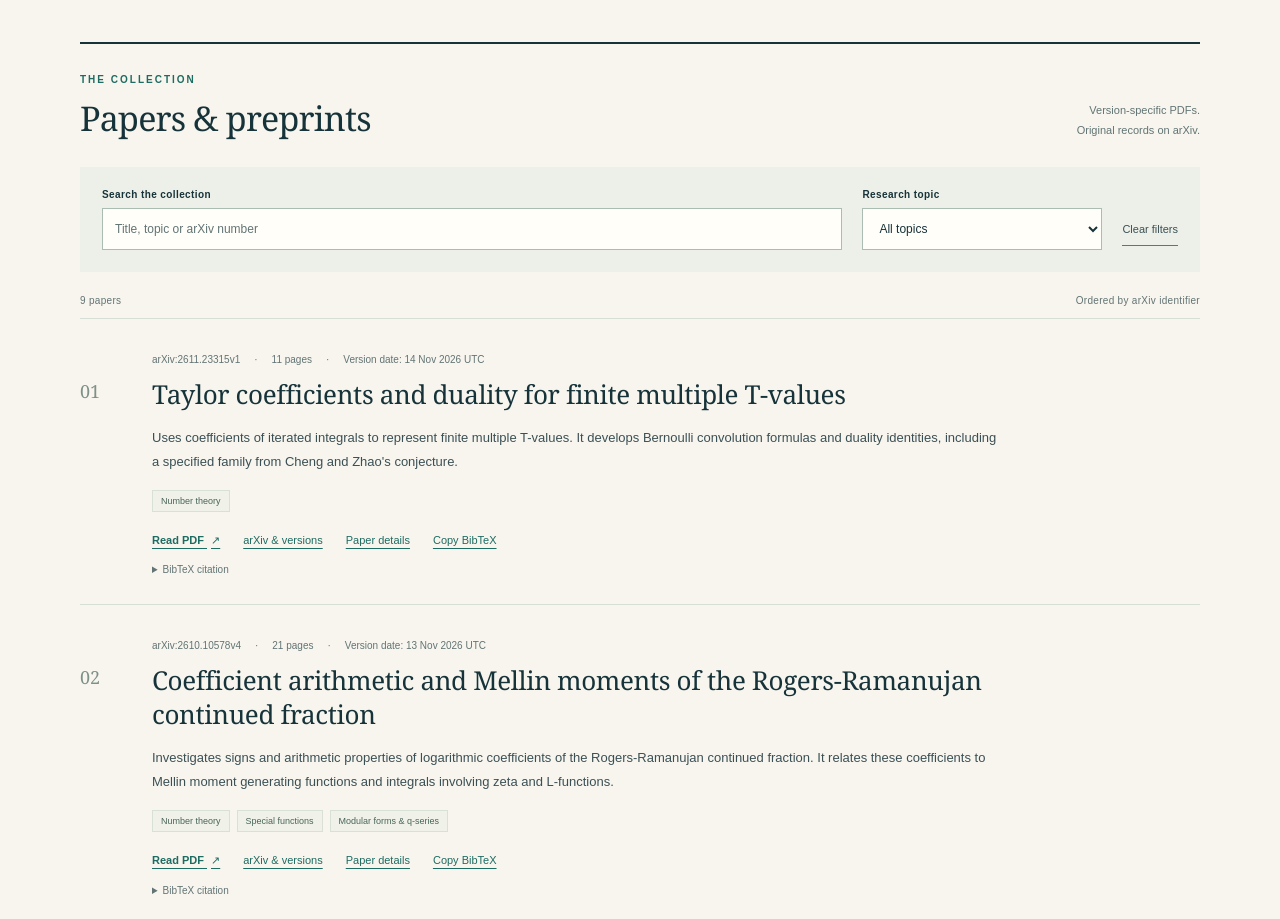
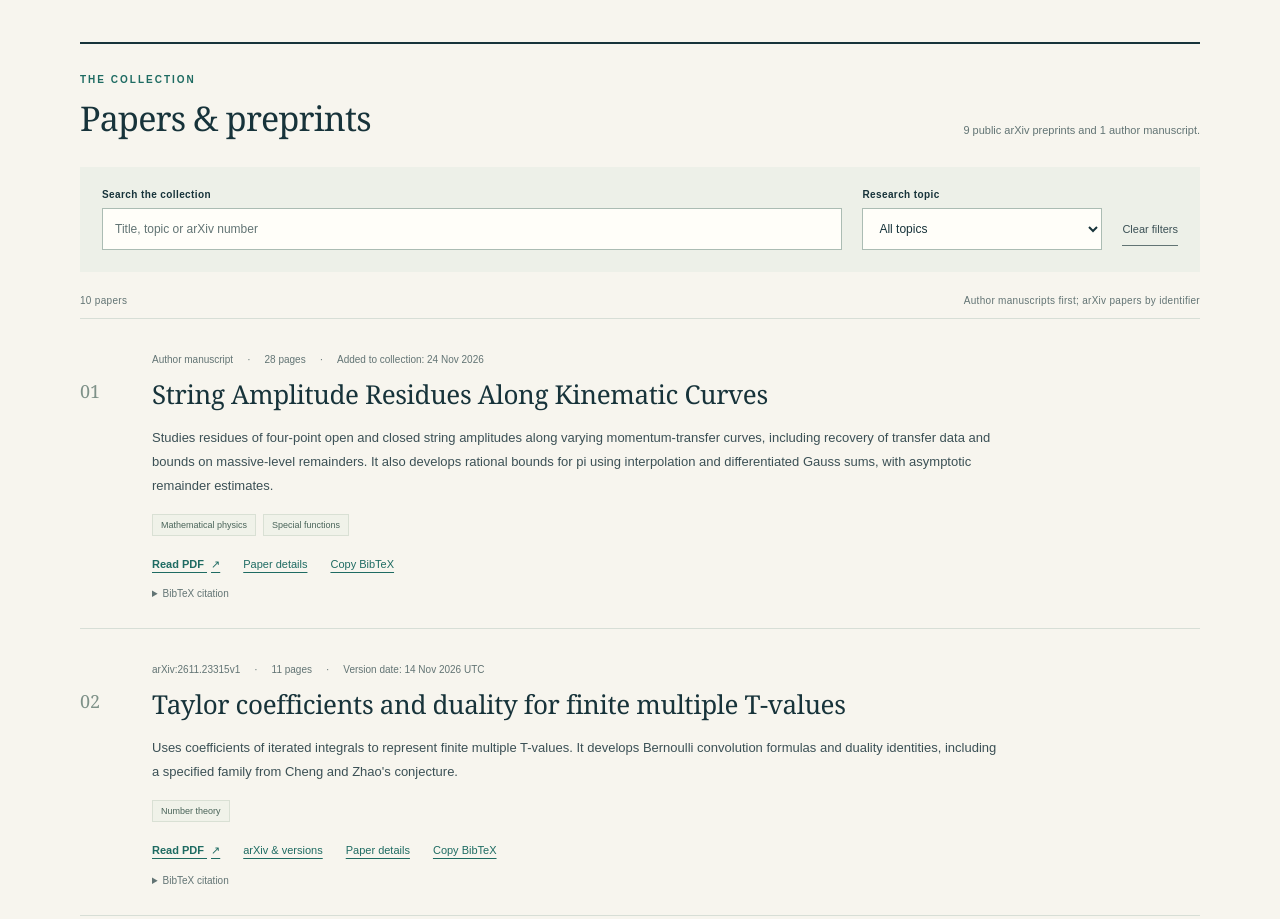
Before and after one commit to SRINIVASARAGHAVA/research-papers-srinivasa-raghava, a plain HTML site: page docs/index.html in a window 1280 px wide. Shown: the part 1040-1959 px from the top of the page. Drawn offline with Linux system fonts and the light colour scheme.

```diff
--- a/docs/index.html
+++ b/docs/index.html
@@ -3,7 +3,7 @@
 <head>
   <meta charset="utf-8">
   <meta name="viewport" content="width=device-width, initial-scale=1">
-  <meta name="description" content="Research papers by K. Srinivasa Raghava: number theory, partitions, special functions, modular forms and algebraic geometry. Read preprints and download citations.">
+  <meta name="description" content="Research papers by K. Srinivasa Raghava: mathematical physics, number theory, partitions, special functions, modular forms and algebraic geometry. Read manuscripts and preprints, and download citations.">
   <meta name="author" content="K. Srinivasa Raghava">
   <meta name="theme-color" content="#17333a">
   <title>Research papers | K. Srinivasa Raghava</title>
@@ -16,15 +16,35 @@
   <main>
     <section class="hero" aria-labelledby="page-title">
       <div class="hero-copy"><p class="eyebrow">A mathematics research collection</p><h1 id="page-title">K. Srinivasa Raghava</h1><p class="hero-subtitle">Research papers</p><p class="intro">My research moves between pure and applied mathematics, guided by a recurring question: what deeper structure explains the pattern in front of us? Alongside published papers and preprints, I enjoy writing clear mathematical notes and sharing new findings in ways that invite students and researchers into the conversation.</p><div class="hero-links"><a class="button" href="#papers">Browse the collection <span aria-hidden="true">↓</span></a><a href="citations.bib" download>Download all citations</a></div><p class="social-links"><span>Connect</span><a href="https://www.facebook.com/SRINIVASARAGHAVA6174">Facebook</a><a href="https://x.com/SrinivasR1729">X (Twitter)</a></p></div>
-      <figure class="hero-portrait"><img src="k-srinivasa-raghava.png" alt="Portrait of K. Srinivasa Raghava" width="1122" height="1402" fetchpriority="high"><figcaption><span>K. Srinivasa Raghava</span><span>9 public preprints</span></figcaption></figure>
+      <figure class="hero-portrait"><img src="k-srinivasa-raghava.png" alt="Portrait of K. Srinivasa Raghava" width="1122" height="1402" fetchpriority="high"><figcaption><span>K. Srinivasa Raghava</span><span>10 research papers</span></figcaption></figure>
     </section>
     <section class="feature" id="feature" aria-labelledby="feature-title"><div class="feature-meta"><p class="eyebrow">Special feature</p><p class="feature-source">ICTP Global Science Portal</p><time datetime="2026-03-24">24 March 2026</time></div><div class="feature-copy"><h2 id="feature-title">Srinivasa Raghava: Patterns, Primes, and the Ramanujan Influence</h2><p class="feature-description">A conversation about Ramanujan&#x27;s influence, mathematical intuition, experimentation, and the ideas behind my research.</p><p class="feature-attribution">Interview by Abdulhafeez Abdulsalam for InvariantMath, shared on the ICTP Global Science Portal.</p><a class="feature-link" href="https://ictp.global/news/13119204">Read the interview <span aria-hidden="true">↗</span></a></div></section>
     <section class="collection" id="papers" aria-labelledby="collection-title">
-      <div class="section-heading"><div><p class="eyebrow">The collection</p><h2 id="collection-title">Papers &amp; preprints</h2></div><p>Version-specific PDFs.<br>Original records on arXiv.</p></div>
-      <div class="filters" id="filters" hidden><div class="search-group"><label for="search">Search the collection</label><input id="search" type="search" placeholder="Title, topic or arXiv number" autocomplete="off"></div><div class="topic-group"><label for="topic">Research topic</label><select id="topic"><option value="">All topics</option><option value="number-theory">Number theory</option><option value="partitions">Partitions &amp; combinatorics</option><option value="special-functions">Special functions</option><option value="modular-forms">Modular forms &amp; q-series</option><option value="algebraic-geometry">Algebraic geometry</option></select></div><button id="clear-filters" type="button" class="clear-button">Clear filters</button></div>
-      <div class="collection-line"><p id="result-count" role="status" aria-live="polite">9 papers</p><span>Ordered by arXiv identifier</span></div>
-      <div id="paper-list"><article class="paper" id="paper-2611.23315" data-id="2611.23315" data-topics="Number theory">
+      <div class="section-heading"><div><p class="eyebrow">The collection</p><h2 id="collection-title">Papers &amp; preprints</h2></div><p>9 public arXiv preprints and 1 author manuscript.</p></div>
+      <div class="filters" id="filters" hidden><div class="search-group"><label for="search">Search the collection</label><input id="search" type="search" placeholder="Title, topic or arXiv number" autocomplete="off"></div><div class="topic-group"><label for="topic">Research topic</label><select id="topic"><option value="">All topics</option><option value="mathematical-physics">Mathematical physics</option><option value="number-theory">Number theory</option><option value="partitions">Partitions &amp; combinatorics</option><option value="special-functions">Special functions</option><option value="modular-forms">Modular forms &amp; q-series</option><option value="algebraic-geometry">Algebraic geometry</option></select></div><button id="clear-filters" type="button" class="clear-button">Clear filters</button></div>
+      <div class="collection-line"><p id="result-count" role="status" aria-live="polite">10 papers</p><span>Author manuscripts first; arXiv papers by identifier</span></div>
+      <div id="paper-list"><article class="paper" id="paper-string-amplitude-residues" data-id="string-amplitude-residues" data-topics="Mathematical physics Special functions">
       <div class="paper-number" aria-hidden="true">01</div>
+      <div class="paper-body">
+        <div class="paper-meta"><span>Author manuscript</span><span>28 pages</span><span>Added to collection: 24 Nov 2026</span></div>
+        <h3><a href="pdfs/string-amplitude-residues-along-kinematic-curves.pdf">String Amplitude Residues Along Kinematic Curves</a></h3>
+        <p class="summary">Studies residues of four-point open and closed string amplitudes along varying momentum-transfer curves, including recovery of transfer data and bounds on massive-level remainders. It also develops rational bounds for pi using interpolation and differentiated Gauss sums, with asymptotic remainder estimates.</p>
+        <div class="tags" aria-label="Research topics"><span class="tag">Mathematical physics</span><span class="tag">Special functions</span></div>
+        <div class="paper-actions">
+          <a class="pdf-link" data-local-pdf="pdfs/string-amplitude-residues-along-kinematic-curves.pdf" href="pdfs/string-amplitude-residues-along-kinematic-curves.pdf">Read PDF <span aria-hidden="true">↗</span><span class="sr-only">: String Amplitude Residues Along Kinematic Curves</span></a>
+
+          <a href="https://github.com/SRINIVASARAGHAVA/research-papers-srinivasa-raghava/tree/main/papers/string-amplitude-residues">Paper details<span class="sr-only">: String Amplitude Residues Along Kinematic Curves</span></a>
+          <button class="copy-citation" type="button" data-id="string-amplitude-residues" hidden>Copy BibTeX<span class="sr-only">: String Amplitude Residues Along Kinematic Curves</span></button>
+        </div>
+        <details class="citation"><summary>BibTeX citation</summary><pre><code>@unpublished{raghavaStringAmplitudeResidues,
+  title = {{String Amplitude Residues Along Kinematic Curves}},
+  author = {K. Srinivasa Raghava},
+  note = {Author manuscript; added to collection 24 Nov 2026},
+  url = {https://srinivasaraghava.github.io/research-papers-srinivasa-raghava/pdfs/string-amplitude-residues-along-kinematic-curves.pdf}
+}</code></pre></details>
+      </div>
+    </article><article class="paper" id="paper-2611.23315" data-id="2611.23315" data-topics="Number theory">
+      <div class="paper-number" aria-hidden="true">02</div>
       <div class="paper-body">
         <div class="paper-meta"><span>arXiv:2611.23315v1</span><span>11 pages</span><span>Version date: 14 Nov 2026 UTC</span></div>
         <h3><a href="https://arxiv.org/abs/2611.23315v1">Taylor coefficients and duality for finite multiple T-values</a></h3>
@@ -48,7 +68,7 @@
 }</code></pre></details>
       </div>
     </article><article class="paper" id="paper-2610.10578" data-id="2610.10578" data-topics="Number theory Special functions Modular forms &amp; q-series">
-      <div class="paper-number" aria-hidden="true">02</div>
+      <div class="paper-number" aria-hidden="true">03</div>
       <div class="paper-body">
         <div class="paper-meta"><span>arXiv:2610.10578v4</span><span>21 pages</span><span>Version date: 13 Nov 2026 UTC</span></div>
         <h3><a href="https://arxiv.org/abs/2610.10578v4">Coefficient arithmetic and Mellin moments of the Rogers-Ramanujan continued fraction</a></h3>
@@ -72,7 +92,7 @@
 }</code></pre></details>
       </div>
     </article><article class="paper" id="paper-2609.22346" data-id="2609.22346" data-topics="Special functions Modular forms &amp; q-series">
-      <div class="paper-number" aria-hidden="true">03</div>
+      <div class="paper-number" aria-hidden="true">04</div>
       <div class="paper-body">
         <div class="paper-meta"><span>arXiv:2609.22346v2</span><span>25 pages</span><span>Version date: 20 Nov 2026 UTC</span></div>
         <h3><a href="https://arxiv.org/abs/2609.22346v2">Dedekind Eta Powers and Interlacing in Lambert Series Quotients</a></h3>
@@ -96,7 +116,7 @@
 }</code></pre></details>
       </div>
     </article><article class="paper" id="paper-2609.20201" data-id="2609.20201" data-topics="Special functions Algebraic geometry">
-      <div class="paper-number" aria-hidden="true">04</div>
+      <div class="paper-number" aria-hidden="true">05</div>
       <div class="paper-body">
         <div class="paper-meta"><span>arXiv:2609.20201v2</span><span>26 pages</span><span>Version date: 14 Oct 2026 UTC</span></div>
         <h3><a href="https://arxiv.org/abs/2609.20201v2">Exact Moments and CM Periods of Reciprocal Quadratic Mellin Integrals</a></h3>
@@ -120,7 +140,7 @@
 }</code></pre></details>
       </div>
     </article><article class="paper" id="paper-2609.18956" data-id="2609.18956" data-topics="Number theory Partitions &amp; combinatorics Modular forms &amp; q-series">
-      <div class="paper-number" aria-hidden="true">05</div>
+      <div class="paper-number" aria-hidden="true">06</div>
       <div class="paper-body">
         <div class="paper-meta"><span>arXiv:2609.18956v2</span><span>22 pages</span><span>Version date: 22 Nov 2026 UTC</span></div>
         <h3><a href="https://arxiv.org/abs/2609.18956v2">Radial Limits and Euler Exponents of a False Theta Series with Character Modulo 8</a></h3>
@@ -144,7 +164,7 @@
 }</code></pre></details>
       </div>
     </article><article class="paper" id="paper-2609.18945" data-id="2609.18945" data-topics="Number theory Partitions &amp; combinatorics">
-      <div class="paper-number" aria-hidden="true">06</div>
+      <div class="paper-number" aria-hidden="true">07</div>
       <div class="paper-body">
         <div class="paper-meta"><span>arXiv:2609.18945v1</span><span>25 pages</span><span>Version date: 10 Sep 2026 UTC</span></div>
         <h3><a href="https://arxiv.org/abs/2609.18945v1">Arithmetic Constraints and Limit Laws for Diagonal Rational Partitions</a></h3>
@@ -168,7 +188,7 @@
 }</code></pre></details>
       </div>
     </article><article class="paper" id="paper-2607.11926" data-id="2607.11926" data-topics="Number theory Modular forms &amp; q-series">
-      <div class="paper-number" aria-hidden="true">07</div>
+      <div class="paper-number" aria-hidden="true">08</div>
       <div class="paper-body">
         <div class="paper-meta"><span>arXiv:2607.11926v2</span><span>22 pages</span><span>Version date: 12 Oct 2026 UTC</span></div>
         <h3><a href="https://arxiv.org/abs/2607.11926v2">Walsh eta-units at squarefree level-integral structure and Fricke values</a></h3>
@@ -192,7 +212,7 @@
 }</code></pre></details>
       </div>
     </article><article class="paper" id="paper-2607.11925" data-id="2607.11925" data-topics="Number theory Algebraic geometry">
-      <div class="paper-number" aria-hidden="true">08</div>
+      <div class="paper-number" aria-hidden="true">09</div>
       <div class="paper-body">
         <div class="paper-meta"><span>arXiv:2607.11925v4</span><span>24 pages</span><span>Version date: 14 Nov 2026 UTC</span></div>
         <h3><a href="https://arxiv.org/abs/2607.11925v4">A Ramanujan Pell K3 Surface and Cube Representations</a></h3>
@@ -216,7 +236,7 @@
 }</code></pre></details>
       </div>
     </article><article class="paper" id="paper-2607.09904" data-id="2607.09904" data-topics="Number theory Special functions">
-      <div class="paper-number" aria-hidden="true">09</div>
+      <div class="paper-number" aria-hidden="true">10</div>
       <div class="paper-body">
         <div class="paper-meta"><span>arXiv:2607.09904v3</span><span>25 pages</span><span>Version date: 21 Nov 2026 UTC</span></div>
         <h3><a href="https://arxiv.org/abs/2607.09904v3">Harmonic weights in inverse central binomial series</a></h3>
@@ -243,8 +263,8 @@
       <p class="empty-state" id="empty-state" hidden>No papers match your search. Try another title, topic or arXiv number.</p>
       <p id="citation-status" class="sr-only" role="status" aria-live="polite"></p>
     </section>
-    <section class="about" id="about" aria-labelledby="about-title"><div><p class="eyebrow">About this collection</p><h2 id="about-title">An open reading shelf.</h2></div><div><p>This collection brings together 9 public arXiv preprints by K. Srinivasa Raghava, with short summaries, version information and citations.</p><p>Each PDF link opens the version listed here. Follow the arXiv record for its abstract, submission history and any later revisions. The summaries describe the papers; an arXiv listing does not by itself indicate journal publication or peer review.</p><p class="rights">Paper copyrights and licenses remain those stated in the individual papers and arXiv records. The repository software license does not relicense the manuscripts.</p><a href="https://github.com/SRINIVASARAGHAVA/research-papers-srinivasa-raghava">View the collection on GitHub <span aria-hidden="true">↗</span></a></div></section>
+    <section class="about" id="about" aria-labelledby="about-title"><div><p class="eyebrow">About this collection</p><h2 id="about-title">An open reading shelf.</h2></div><div><p>This collection brings together 9 public arXiv preprints and 1 author manuscript by K. Srinivasa Raghava, with short summaries, source information and citations.</p><p>Author manuscripts are shared directly by the author and labeled with the date added to the collection. For arXiv preprints, each PDF link opens the listed version; the linked arXiv record provides its abstract, submission history and later revisions. These labels do not imply journal publication or peer review.</p><p class="rights">Paper copyrights and licenses remain those stated in the individual papers and, where applicable, their arXiv records. The repository software license does not relicense the manuscripts.</p><a href="https://github.com/SRINIVASARAGHAVA/research-papers-srinivasa-raghava">View the collection on GitHub <span aria-hidden="true">↗</span></a></div></section>
   </main>
-  <footer><span>K. Srinivasa Raghava</span><span>Public preprints · Metadata checked 24 Nov 2026</span></footer>
+  <footer><span>K. Srinivasa Raghava</span><span>Research papers · arXiv metadata checked 24 Nov 2026</span></footer>
 </body>
 </html>
```
Also changed, not shown: 4 other files.
